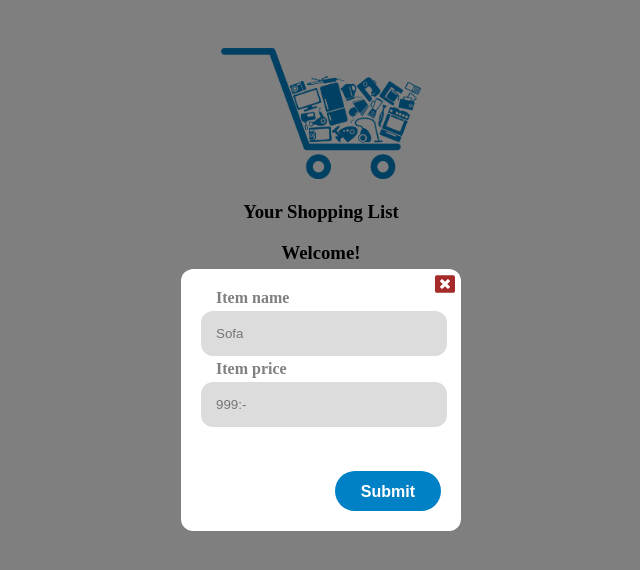
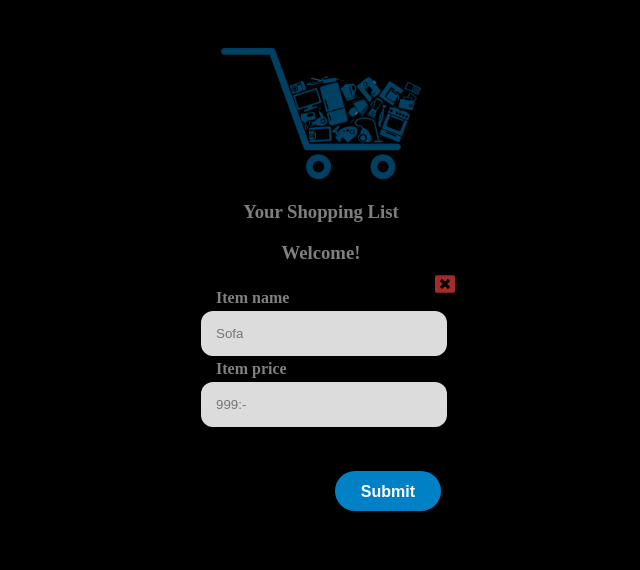
Before and after one commit to HassanObeid89/testing-todo-app, a React (Create React App) app: page / in a window 1280 px wide. Both pictures are taken after a click on the button "Add Item". Shown: the top 570 px of the page, without its empty margins (319-959 px from the left). Built offline with nearby package versions, Linux system fonts and the light colour scheme.

Commit message:
change the color of the app to dark.

```diff
--- a/src/css/_base/layout.css
+++ b/src/css/_base/layout.css
@@ -1,4 +1,4 @@
-.App{
+.App {
   text-align: center;
   margin: 48px;
 }
@@ -8,6 +8,19 @@
   height: auto;
 }
 
+* {
+  background-color: black;
+}
+
+span,
+h2,
+h3,
+h1,
+p,
+span {
+  color: white;
+}
+
 .welcome-screen {
   max-width: 260px;
   margin: 0 auto;
--- a/src/css/templates/modalContainer.css
+++ b/src/css/templates/modalContainer.css
@@ -4,7 +4,7 @@
     left: 50%;
     transform: translate(-50%, -50%);
     background-color: white;
-    z-index: 100;
+    z-index: 10000;
     width: 60%;
     height: auto;
     max-width: 280px;;
```
Lines whose indentation alone changed are shown as unchanged.
